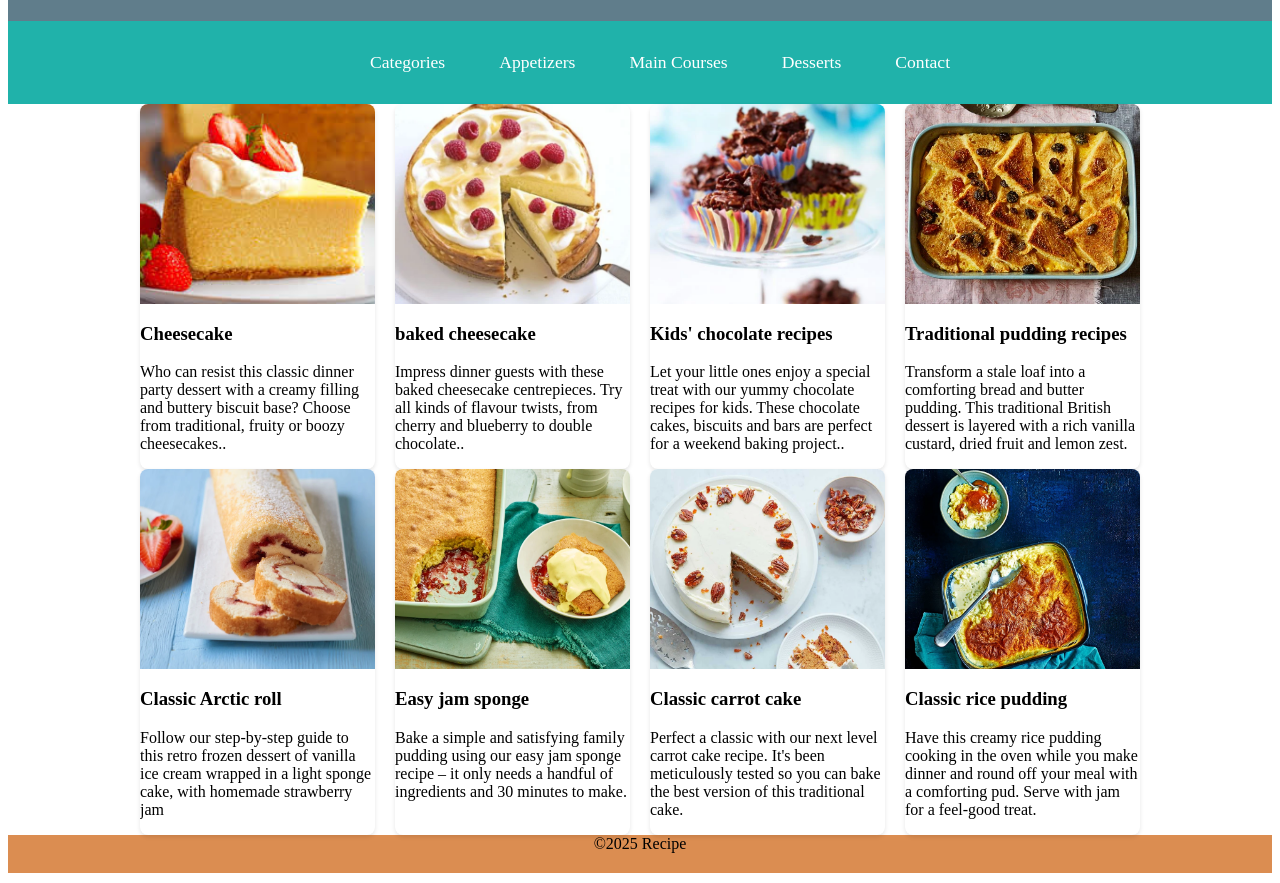
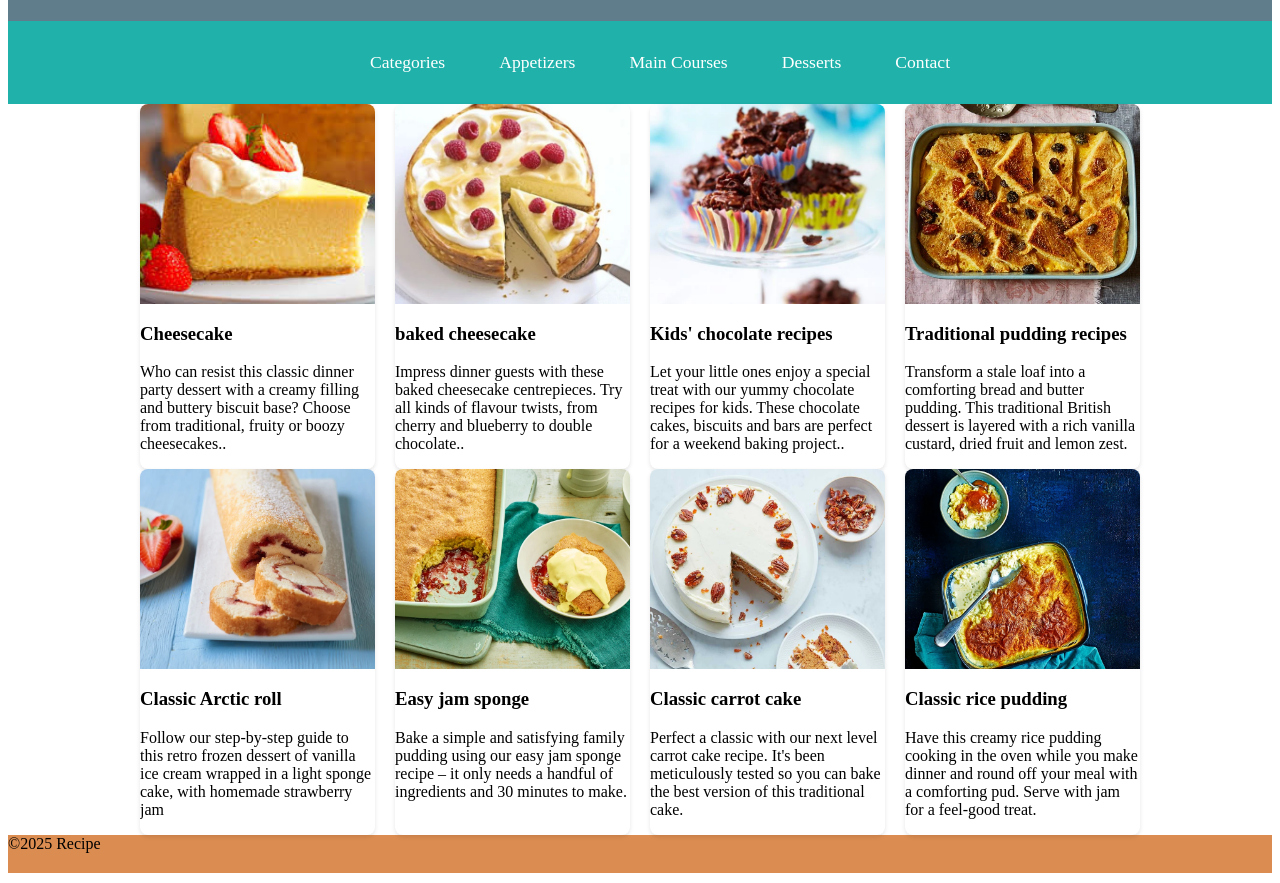
Before and after one commit to alimoe6/Rezept, a plain HTML site: page recipes/desserts/dessert.html in a window 1280 px wide. Shown: the part 107-990 px from the top of the page. Drawn offline with Linux system fonts and the light colour scheme.

Commit message:
footer check

```diff
--- a/css/appetizer.css
+++ b/css/appetizer.css
@@ -68,5 +68,9 @@ gap: 20px;
     text-align: center;
     padding-bottom:20px;
     margin-bottom: 10px;
+    grid-row-gap: 6.857rem;
+    display: flex;
+    flex-direction: row;
+    flex-wrap: wrap;
 
 }
```
